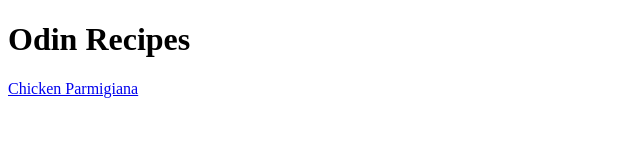
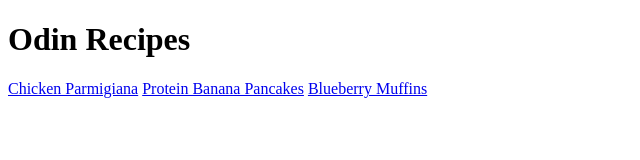
Before and after one commit to teddyJP/odin-recipes, a plain HTML site: page index.html in a window 1280 px wide. Shown: the whole page, without its empty margins (0-640 px from the left). Drawn offline with Linux system fonts and the light colour scheme.

Commit message:
Added bananapancakes.html and blueberry_muffins.html to reipes directory, added blueberrymuffins.jpg and bananapancakes.jpg to images directory, and added links in index.html to recipes/bananapancakes.html and recipes/blueberry_muffins.html

```diff
--- a/index.html
+++ b/index.html
@@ -9,5 +9,7 @@
 <body>
     <h1><b>Odin Recipes</b></h1>
     <a href="recipes/chicken_parmigiana.html">Chicken Parmigiana</a>
+    <a href="recipes/bananapancakes.html">Protein Banana Pancakes</a>
+    <a href="recipes/blueberry_muffins.html">Blueberry Muffins</a>
 </body>
 </html>
```
Also changed, not shown: images/bananapancakes.jpg (added), images/blueberrymuffins.jpg (added), recipes/bananapancakes.html (added), recipes/blueberry_muffins.html (added).
